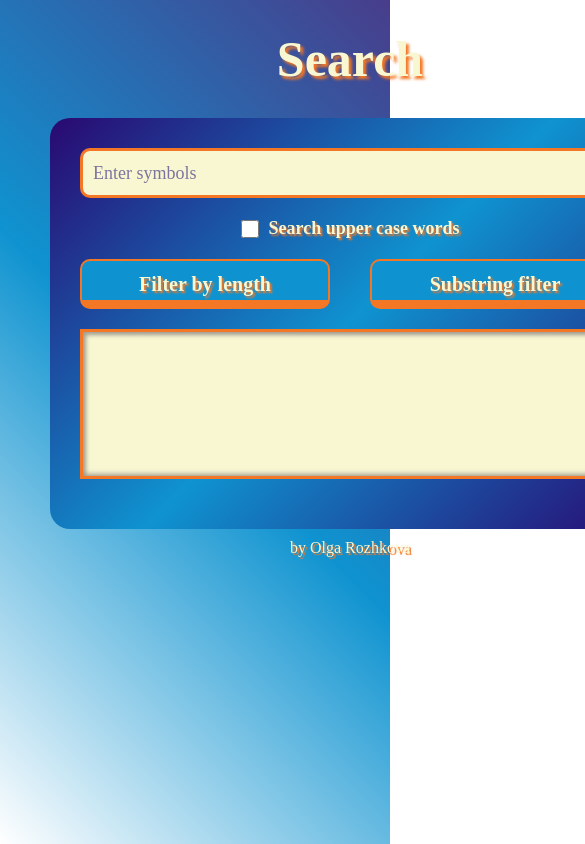
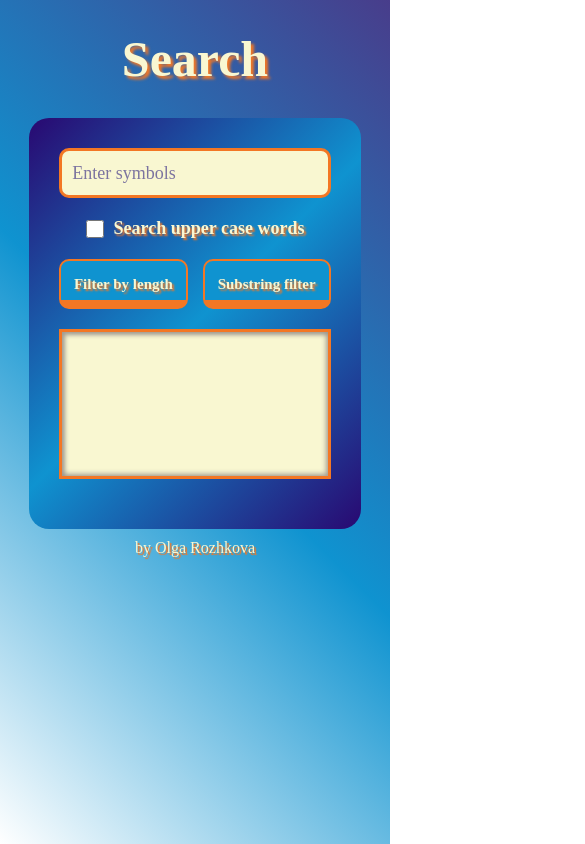
Before and after one commit to OlyaOR/searchword, a React (Create React App) app: page / in a window 390 px wide. Shown: the top 844 px of the page, 585 px wide, since content can reach past the window. Built offline with nearby package versions, Linux system fonts and the light colour scheme; no server answers; a web font is replaced by a local one.

Commit message:
add media.css

```diff
--- a/src/App.css
+++ b/src/App.css
@@ -1,5 +1,5 @@
 .App {
-  background: linear-gradient(45deg,#fff, #0F93D0, darkslateblue);
+  background: linear-gradient(45deg,#fff, #0F93D0, darkslateblue) center center/cover no-repeat;
   min-height: 100vh;
 }
 .container {
--- a/src/App.js
+++ b/src/App.js
@@ -1,5 +1,6 @@
 import React, { useState } from 'react';
 import './App.css';
+import './media.css';
 
 function App () {
   let fullarr = [];
--- /dev/null
+++ b/src/media.css
@@ -0,0 +1,19 @@
+@media (max-width: 700px) {
+    .container {
+        width: 85%;
+    }
+    .search {
+        width: 100%;
+    }
+    .output {
+        width: 100%;
+    }
+    .btn:first-child {
+        margin-right: 15px;
+    }
+}
+@media (max-width: 450px) {
+    .btn {
+        font-size: 15px;
+    }
+}
```
